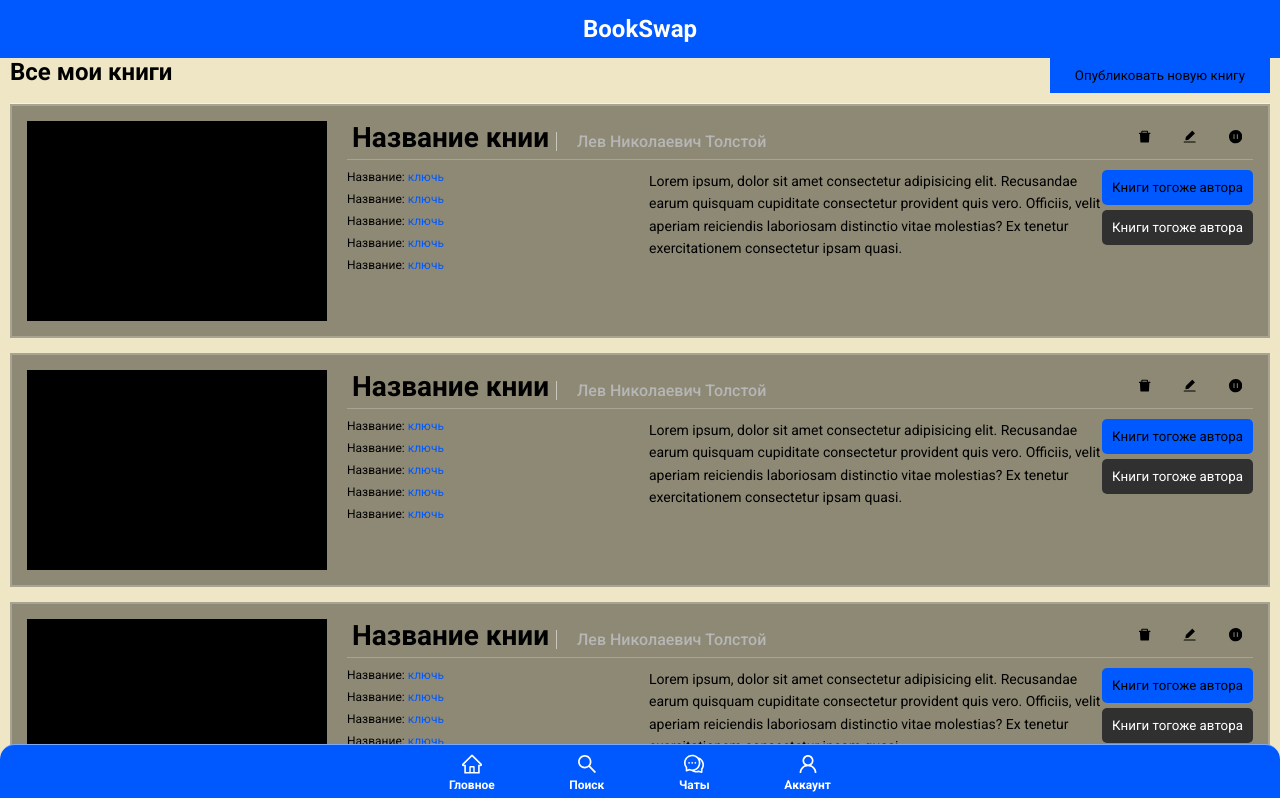
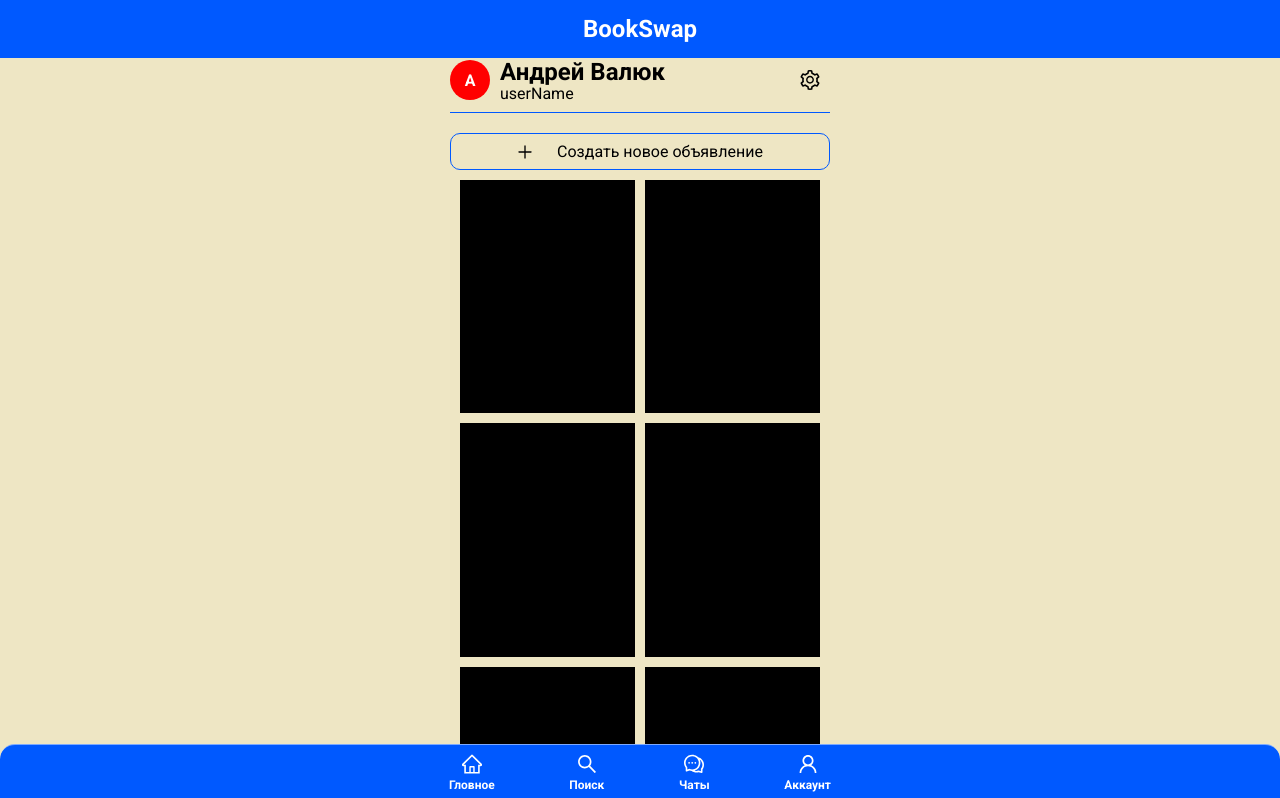
Before and after one commit to Kamatochy04/bookSwapper, a React (Vite) app: page /accaunt in a window 1280 px wide. Shown: the top 798 px of the page. Built offline with nearby package versions, Linux system fonts and the light colour scheme.

Commit message:
add accaunt

```diff
--- a/src/app/App.tsx
+++ b/src/app/App.tsx
@@ -25,6 +25,7 @@ export const App = () => {
           <Route path="accaunt" element={<PersonalPage />} />
           <Route path="crete-book" element={<NewBook />} />
           <Route path="chats" element={<Chats />} />
+
         </Route>
         <Route
           path="chat/:chatId"
--- /dev/null
+++ b/src/pages/accaunt/index.ts
@@ -0,0 +1,3 @@
+import Accaunt from "./ui/Accaunt"
+
+export default Accaunt
--- a/src/pages/personal/ui/PersonalPage.tsx
+++ b/src/pages/personal/ui/PersonalPage.tsx
@@ -1,6 +1,7 @@
 import { Container } from "../../../shared/components";
 import styles from "./personal.module.scss";
-import { CardItem } from "../../../widgets";
+// import { CardItem } from "../../../widgets";
+import { PlusOutlined, SettingOutlined } from "@ant-design/icons";
 
 const PersonalPage = () => {
   return (
@@ -8,16 +9,28 @@ const PersonalPage = () => {
       <Container>
         <div className={styles.personal__container}>
           <div className={styles.header}>
-            <h2 className={styles.title}>Все мои книги</h2>
-            <button className={styles.button}>Опубликовать новую книгу </button>
+            <div className={styles.avatar}>A</div>
+            <div className={styles.inf}>
+              <h2 className={styles.title}>Андрей Валюк</h2>
+              <p className={styles.title}>userName</p>
+            </div>
+            <SettingOutlined className={styles.icon} />
           </div>
+          <button className={styles.button}><PlusOutlined /> Создать новое объявление</button>
 
           <div className={styles.list}>
+            <div className={styles.card}></div>
+            <div className={styles.card}></div>
+            <div className={styles.card}></div>
+            <div className={styles.card}></div>
+            <div className={styles.card}></div>
+            <div className={styles.card}></div>
+            <div className={styles.card}></div>
+            {/* <CardItem />
             <CardItem />
             <CardItem />
             <CardItem />
-            <CardItem />
-            <CardItem />
+            <CardItem /> */}
           </div>
         </div>
       </Container>
--- a/src/pages/personal/ui/personal.module.scss
+++ b/src/pages/personal/ui/personal.module.scss
@@ -1,34 +1,60 @@
 .header {
-  display: flex;
-  justify-content: space-between;
-  border-bottom: 1px solid #ffffff7a;
+  display: grid;
+  grid-template-columns: 40px 1fr 30px;
+  gap: 10px;
+  border-bottom: 1px solid var(--main-color);
   padding: 0 0 10px 0;
+  align-items: center;
 }
-.button {
-  padding: 10px 25px;
-  background: var(--main-color);
-  color: #000;
-
+.icon {
+  width: 20px;
+  height: 20px;
   cursor: pointer;
-  &_sec {
-    padding: 10px 0;
-    background: #303030;
-    color: #ffffff;
-    cursor: pointer;
-    border-radius: 5px;
-  }
-  &_one {
-    padding: 10px 0;
-    background: var(--main-color);
-    color: #000;
-    border-radius: 5px;
-
-    cursor: pointer;
+  svg{
+    width: 100%;
+    height: 100%;
   }
 }
 
-.list {
+.button {
+  width: 100%;
+  padding: 8px 0 ;
+  border: 1px solid var(--main-color);
+  margin-top: 20px;
+  border-radius: 10px;
+  font-size: 16px;
   display: flex;
-  flex-direction: column;
-  gap: 15px;
+  align-items: center;
+  justify-content: center;
+  gap: 24px;
+  cursor: pointer;
 }
+
+.list{
+  display: grid;
+  grid-template-columns: 1fr 1fr;
+  gap: 10px;
+  padding: 10px;
+}
+.avatar{
+  width:  100%;
+  aspect-ratio: 1;
+  background: red;
+  display: flex;
+  align-items: center;
+  justify-content: center;
+  border-radius: 50%;
+  color: #fff;
+  font-weight: 600;
+}
+
+.personal {
+  max-width: 400px;
+  margin: 0 auto;
+}
+
+.card{
+  width: 100%;
+  background: #000;
+  aspect-ratio: 3/4;
+}
--- a/src/widgets/modelFooter/ui/ModelFooter.tsx
+++ b/src/widgets/modelFooter/ui/ModelFooter.tsx
@@ -7,15 +7,15 @@ import {
 import { Container } from "../../../shared/components";
 import styles from "./footer.module.scss";
 import { NavLink } from "react-router-dom";
-import { useDispatch } from "react-redux";
-import { toggleRegisterModel } from "../../regModel/services/showModel";
+// import { useDispatch } from "react-redux";
+// import { toggleRegisterModel } from "../../regModel/services/showModel";
 
 export const ModelFooter = () => {
-  const dispatch = useDispatch();
+  // const dispatch = useDispatch();
 
-  const toAccaunt = () => {
-    dispatch(toggleRegisterModel(true));
-  };
+  // const toAccaunt = () => {
+  //   dispatch(toggleRegisterModel(true));
+  // };
 
   return (
     <div className={styles.footer}>
@@ -53,10 +53,10 @@ export const ModelFooter = () => {
               `${styles.icon} ${isActive ? styles.icon_active : ""}`
             }
             to={"accaunt"}
-            onClick={(e) => {
-              e.preventDefault();
-              toAccaunt();
-            }}
+            // onClick={(e) => {
+            //   e.preventDefault();
+            //   toAccaunt();
+            // }}
           >
             <UserOutlined />
             <p>Аккаунт</p>
```
Also changed, not shown: src/pages/accaunt/ui/Accaunt.tsx (added, +7 -0 lines).
